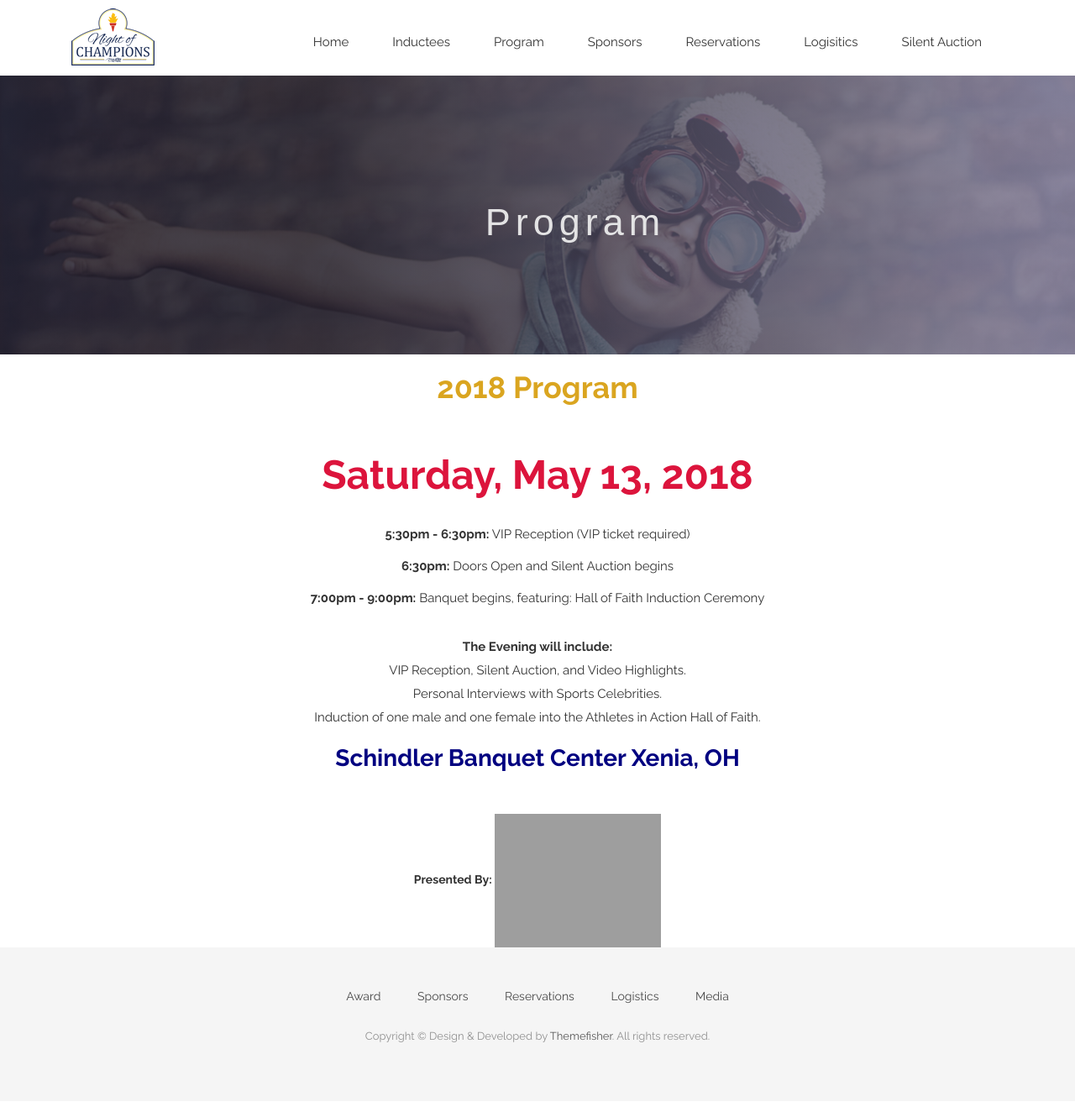
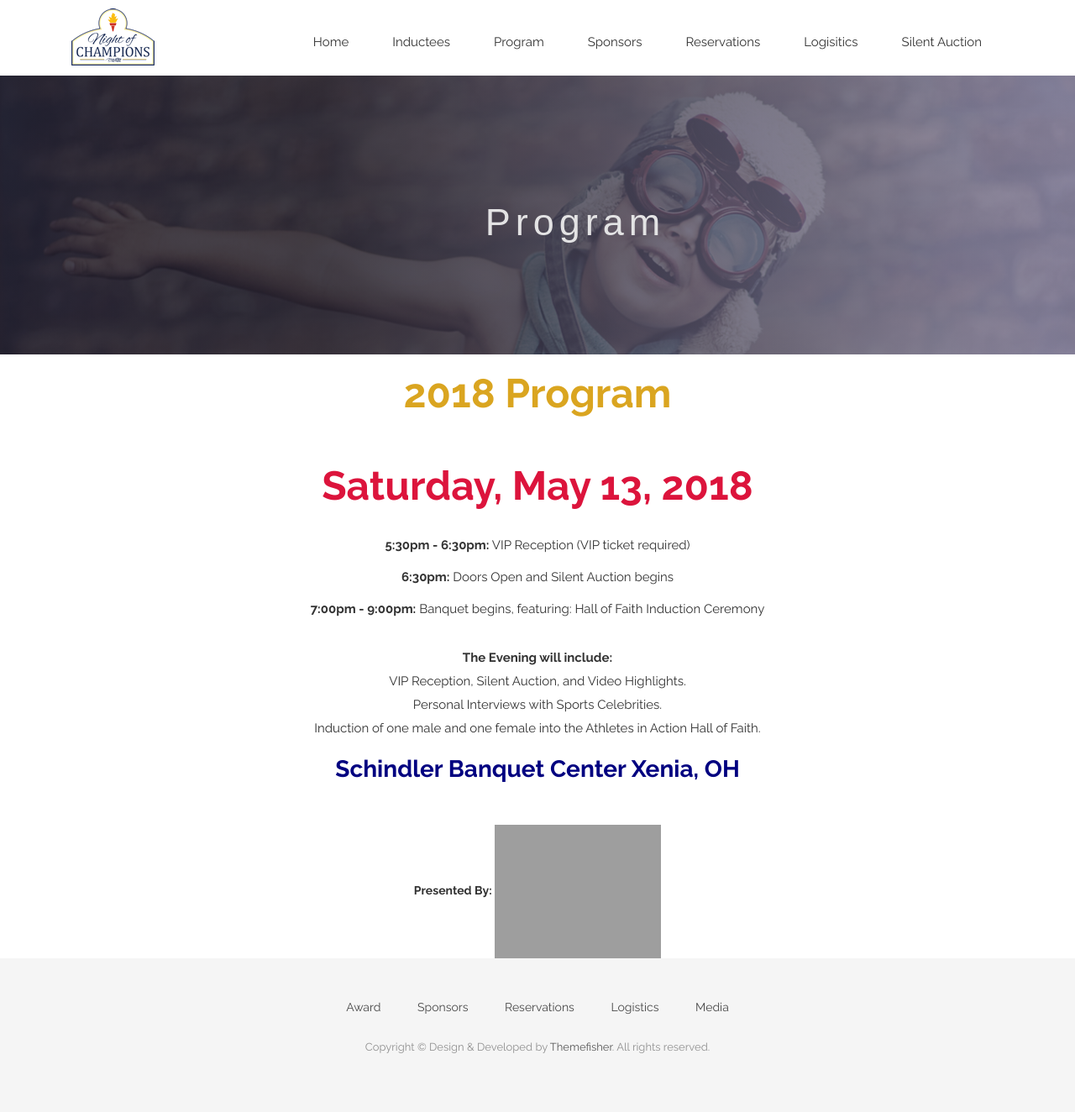
Before and after one commit to CruGlobal/NightofChampions, a Jekyll site: the page built from program.markdown, in a window 1280 px wide. Shown: the whole page at 84% size. Built offline with Jekyll 4.4.1, drawn with Linux system fonts in a browser that asks for light colours; nearby versions of some CDN libraries; some web fonts are replaced; grey boxes are pictures that could not be loaded.

Commit message:
Updated Program

```diff
--- a/program.markdown
+++ b/program.markdown
@@ -7,14 +7,14 @@
 <div style="text-align: center;">
 
 <h1><b>
-<font size color="GoldenRod">2018 Program</font>
+<font size="20" color="GoldenRod">2018 Program</font>
 </b>
 </h1>
 </div>
 <br>
 <div style="text-align: center;">
 <h2><b>
-<font size="25" color="Crimson">Saturday, May 13, 2018</font> </b>
+<font size="10" color="Crimson">Saturday, May 13, 2018</font> </b>
 </h2>
 <br>
 
```
